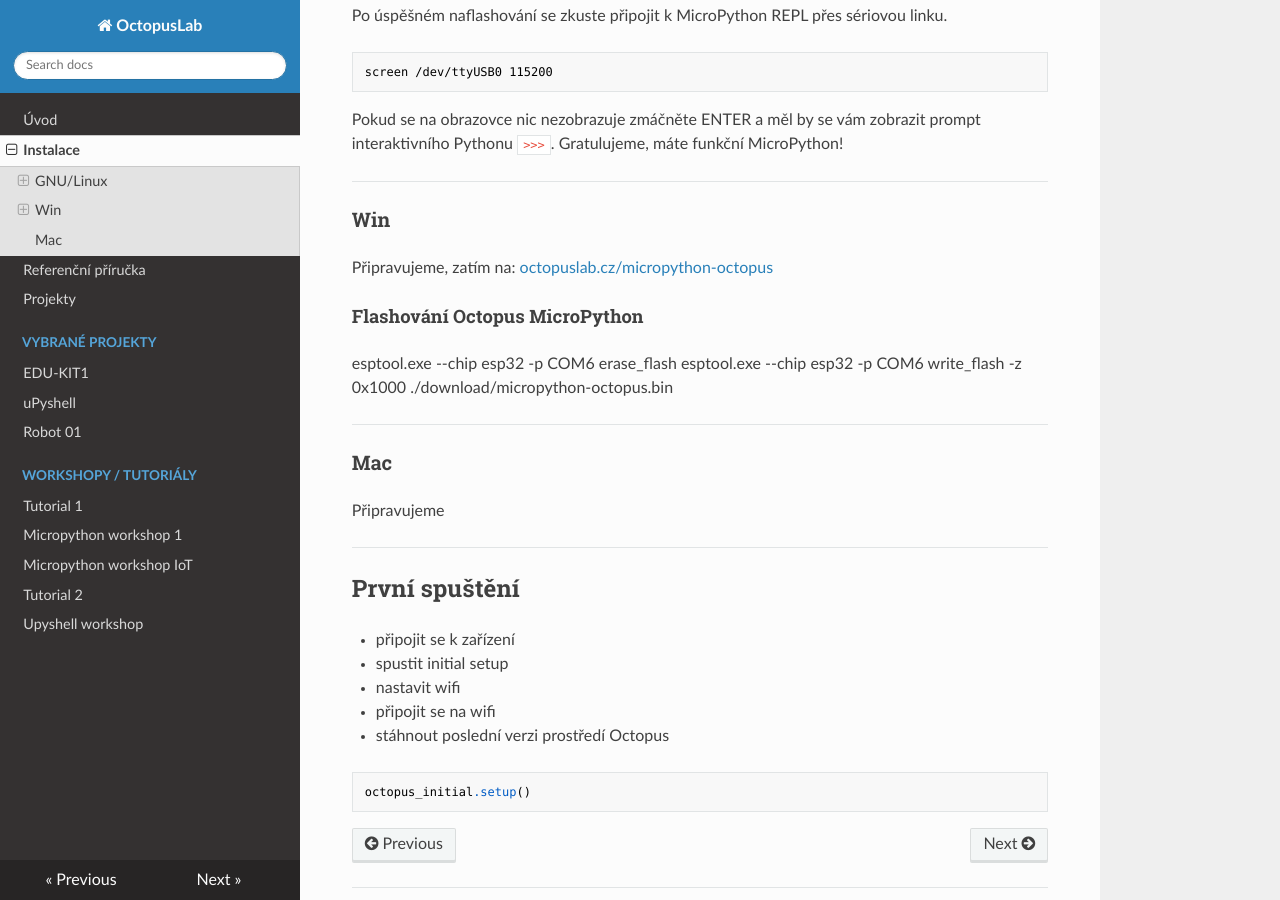
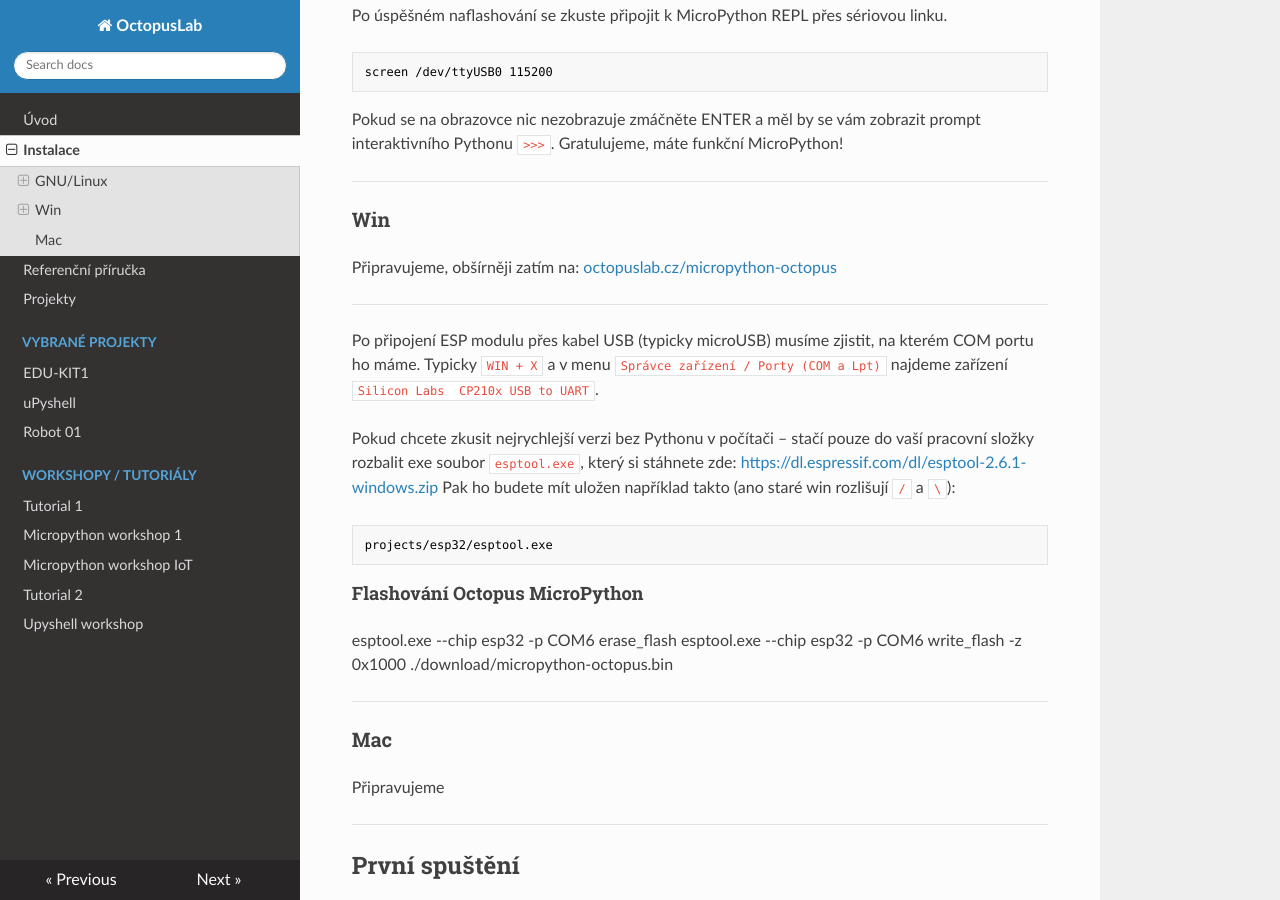
Before and after one commit to octopuslab-cz/docs_octopuslab_cz, an MkDocs documentation site: the page built from docs/install.md, in a window 1280 px wide and 900 px high, scrolled down 1941 px. Built offline with MkDocs 1.6.1, drawn with Linux system fonts in a browser that asks for light colours; nearby versions of some CDN libraries.

Commit message:
win install

````diff
--- a/docs/install.md
+++ b/docs/install.md
@@ -79,7 +79,20 @@
 
 ### Win
 
-Připravujeme, zatím na: [octopuslab.cz/micropython-octopus](https://www.octopuslab.cz/micropython-octopus/)
+Připravujeme, obšírněji zatím na: [octopuslab.cz/micropython-octopus](https://www.octopuslab.cz/micropython-octopus/)
+
+---
+
+Po připojení ESP modulu přes kabel USB (typicky microUSB) musíme zjistit, na kterém COM portu ho máme. Typicky `WIN + X` a v menu `Správce zařízení / Porty (COM a Lpt)` najdeme zařízení `Silicon Labs  CP210x USB to UART`.
+
+Pokud chcete zkusit nejrychlejší verzi bez Pythonu v počítači – stačí pouze do vaší pracovní složky rozbalit exe soubor `esptool.exe`,  který si stáhnete zde: https://dl.espressif.com/dl/esptool-2.6.1-windows.zip
+Pak ho budete mít uložen například takto (ano staré win rozlišují `/` a  `\`):
+```
+projects/esp32/esptool.exe
+```
+
+
+
 
 #### Flashování Octopus MicroPython
 
````
